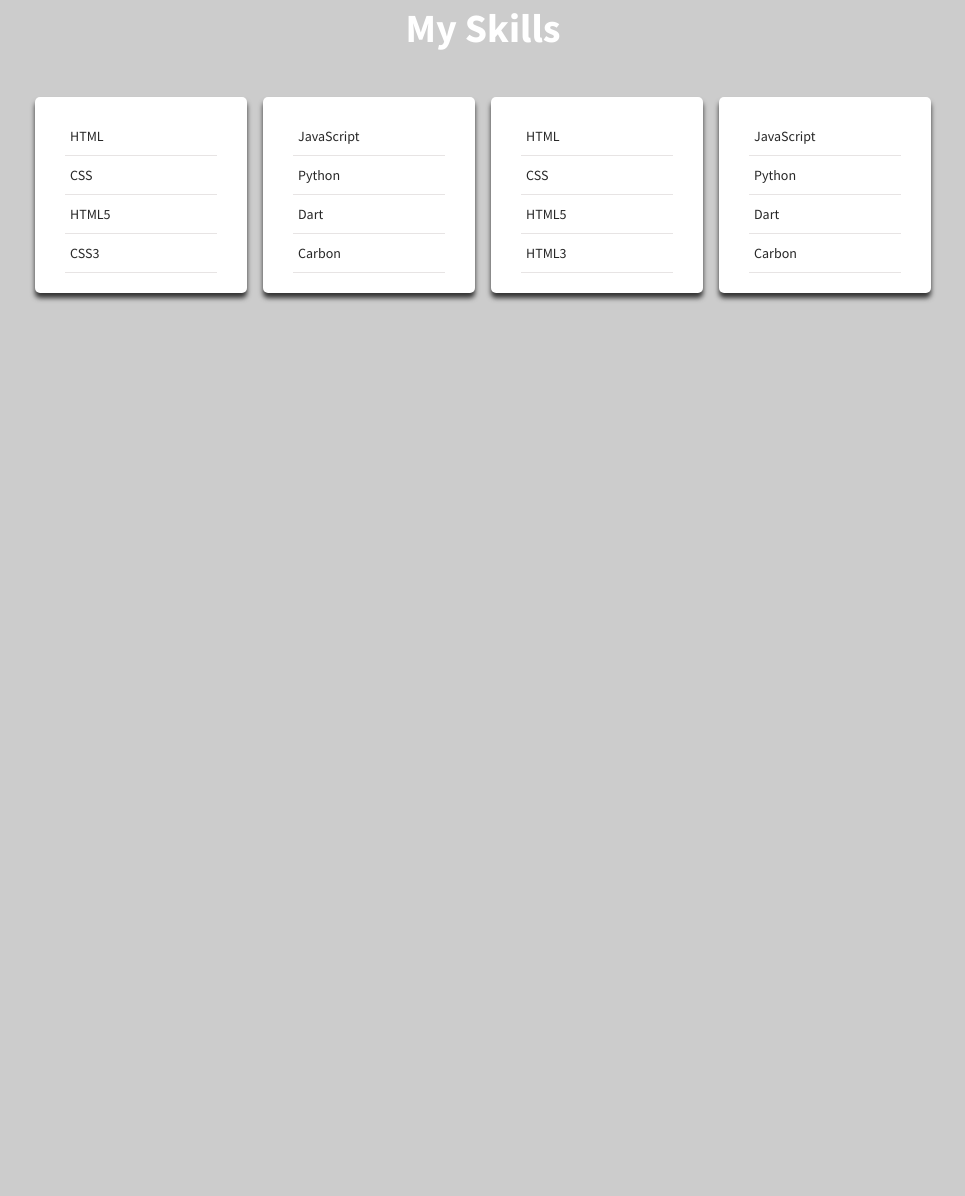
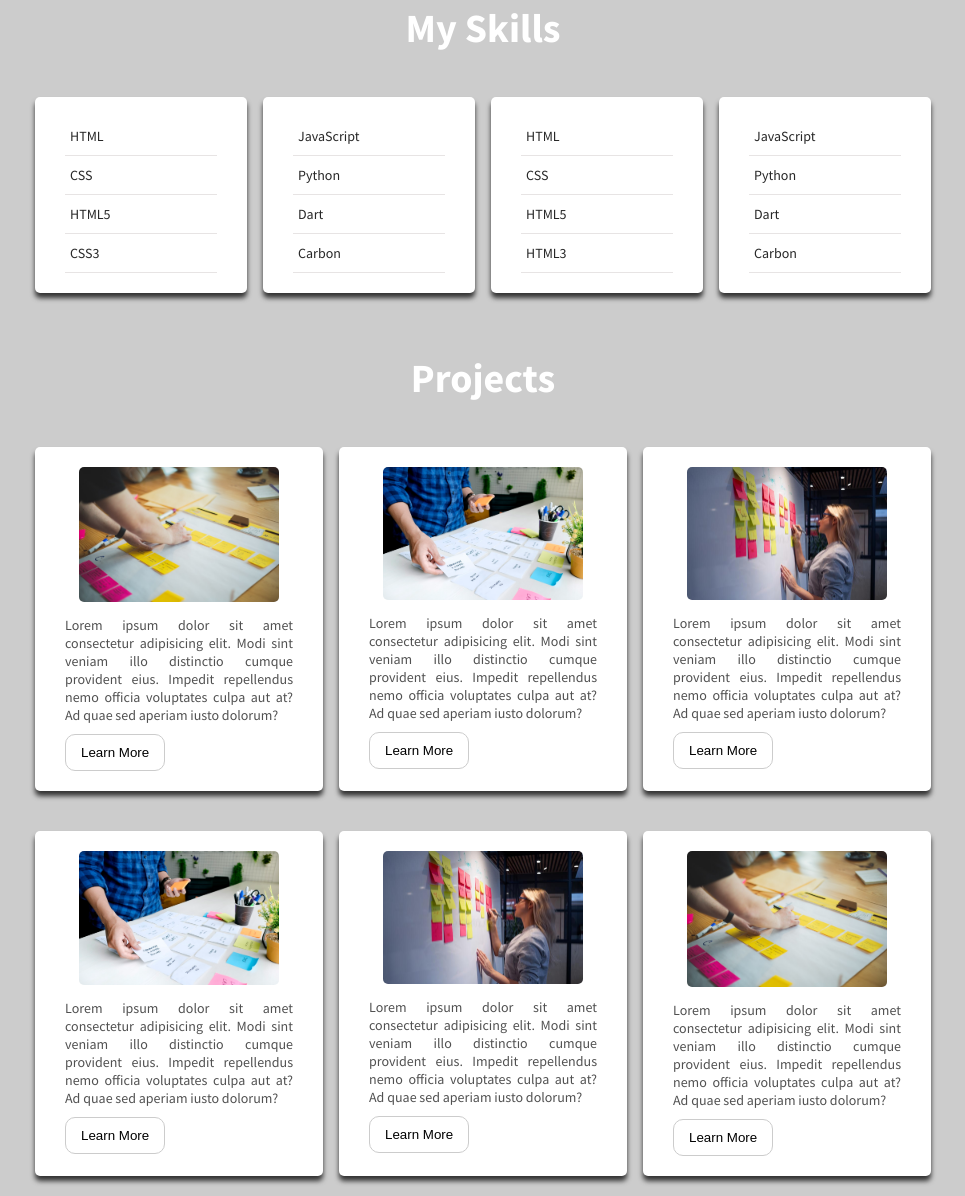
Before and after one commit to Shofiul735/webdesign-bs-23, a plain HTML site: page index.html in a window 1280 px wide. Shown: the part 1080-2276 px from the top of the page, without its empty margins (157-1122 px from the left). Before the commit the page ends 1433 px from the top, so only its background shows below. Drawn offline with nearby package versions, Linux system fonts and the light colour scheme.

Commit message:
Projects section implemented

```diff
--- a/assets/css/queries.css
+++ b/assets/css/queries.css
@@ -1,3 +1,9 @@
+@media only screen and (max-width: 900px) {
+  .projects-row {
+    grid-template-columns: repeat(2, 1fr);
+  }
+}
+
 @media only screen and (max-width: 600px) {
   .banner {
     flex-flow: column-reverse;
@@ -5,4 +11,7 @@
   .skills-rows {
     grid-template-columns: repeat(2, 1fr);
   }
+  .projects-row {
+    grid-template-columns: repeat(1, 1fr);
+  }
 }
--- a/assets/css/style.css
+++ b/assets/css/style.css
@@ -259,3 +259,70 @@ body {
   border-bottom: 1px solid #e7e4e4;
 }
 /* Skills section end */
+
+/* Project section start */
+.projects {
+  margin: 1.5rem auto;
+}
+.projects h1 {
+  font-size: 2.5rem;
+  text-align: center;
+  color: #fff;
+}
+
+.projects-row {
+  display: grid;
+  grid-template-columns: repeat(3, 1fr);
+  grid-column-gap: 1rem;
+  transition: all 0.4s;
+}
+.projects-row:hover .project-col {
+  transform: scale(0.97);
+}
+.project-col {
+  width: 100%;
+  transition: all 0.4s;
+}
+
+.project-col:hover {
+  outline: 5px solid #28b485;
+  outline-offset: 7px;
+  transform: translateY(-5px);
+}
+
+.project-col .project-col__image {
+  text-align: center;
+  margin-bottom: 10px;
+}
+.project-col .project-col__image img {
+  width: 200px;
+  border-radius: 5px;
+  transition: all 0.5s;
+}
+.project-col .project-col__image img:hover {
+  filter: blur(1px) drop-shadow(2px 4px 6px black);
+}
+.project-col__details {
+}
+.project-col__details p {
+  text-align: justify;
+  margin-bottom: 10px;
+  color: #515151;
+}
+.project-col__link {
+}
+.project-col__link button {
+  padding: 10px 15px;
+  background: transparent;
+  border: 1px solid #ccc;
+  border-radius: 10px;
+  cursor: pointer;
+  transition: all 0.5s;
+}
+.project-col__link button:hover {
+  background: #ccc;
+  color: #fff;
+  transform: translateY(-3px);
+  box-shadow: 0 1px 0px #938e8e;
+}
+/* Project section end */
--- a/index.html
+++ b/index.html
@@ -112,6 +112,83 @@
     </section>
 
     <!-- Skill section end -->
+
+    <!-- Project section start -->
+    <section class="container">
+        <div class="projects">
+            <h1>Projects</h1>
+        </div>
+        <div class="projects-row">
+            <div class="project-col bg-white__card">
+                <div class="project-col__image">
+                    <img src="assets/images/p1.jpeg" alt="Project-1"/>
+                </div>
+                <div class="project-col__details">
+                    <p>Lorem ipsum dolor sit amet consectetur adipisicing elit. Modi sint veniam illo distinctio cumque provident eius. Impedit repellendus nemo officia voluptates culpa aut at? Ad quae sed aperiam iusto dolorum?</p>
+                </div>
+                <div class="project-col__link">
+                    <button>Learn More</button>
+                </div>
+            </div>
+            <div class="project-col bg-white__card">
+                <div class="project-col__image">
+                    <img src="assets/images/p2.jpeg" alt="Project-1"/>
+                </div>
+                <div class="project-col__details">
+                    <p>Lorem ipsum dolor sit amet consectetur adipisicing elit. Modi sint veniam illo distinctio cumque provident eius. Impedit repellendus nemo officia voluptates culpa aut at? Ad quae sed aperiam iusto dolorum?</p>
+                </div>
+                <div class="project-col__link">
+                    <button>Learn More</button>
+                </div>
+            </div>
+            <div class="project-col bg-white__card">
+                <div class="project-col__image">
+                    <img src="assets/images/p3.jpg" alt="Project-1"/>
+                </div>
+                <div class="project-col__details">
+                    <p>Lorem ipsum dolor sit amet consectetur adipisicing elit. Modi sint veniam illo distinctio cumque provident eius. Impedit repellendus nemo officia voluptates culpa aut at? Ad quae sed aperiam iusto dolorum?</p>
+                </div>
+                <div class="project-col__link">
+                    <button>Learn More</button>
+                </div>
+            </div>
+            <div class="project-col bg-white__card">
+                <div class="project-col__image">
+                    <img src="assets/images/p2.jpeg" alt="Project-1"/>
+                </div>
+                <div class="project-col__details">
+                    <p>Lorem ipsum dolor sit amet consectetur adipisicing elit. Modi sint veniam illo distinctio cumque provident eius. Impedit repellendus nemo officia voluptates culpa aut at? Ad quae sed aperiam iusto dolorum?</p>
+                </div>
+                <div class="project-col__link">
+                    <button>Learn More</button>
+                </div>
+            </div>
+            <div class="project-col bg-white__card">
+                <div class="project-col__image">
+                    <img src="assets/images/p3.jpg" alt="Project-1"/>
+                </div>
+                <div class="project-col__details">
+                    <p>Lorem ipsum dolor sit amet consectetur adipisicing elit. Modi sint veniam illo distinctio cumque provident eius. Impedit repellendus nemo officia voluptates culpa aut at? Ad quae sed aperiam iusto dolorum?</p>
+                </div>
+                <div class="project-col__link">
+                    <button>Learn More</button>
+                </div>
+            </div>
+
+            <div class="project-col bg-white__card">
+                <div class="project-col__image">
+                    <img src="assets/images/p1.jpeg" alt="Project-1"/>
+                </div>
+                <div class="project-col__details">
+                    <p>Lorem ipsum dolor sit amet consectetur adipisicing elit. Modi sint veniam illo distinctio cumque provident eius. Impedit repellendus nemo officia voluptates culpa aut at? Ad quae sed aperiam iusto dolorum?</p>
+                </div>
+                <div class="project-col__link">
+                    <button>Learn More</button>
+                </div>
+            </div>
+        </div>
+    </section>
+    <!-- Project section end -->
   </body>
   <script
   src="https://code.jquery.com/jquery-2.2.4.min.js"
```
Also changed, not shown: assets/images/p1.jpeg (added), assets/images/p2.jpeg (added), assets/images/p3.jpg (added).
